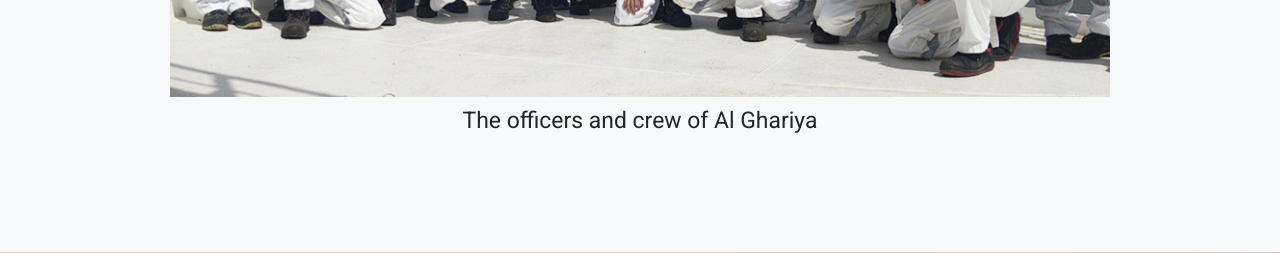
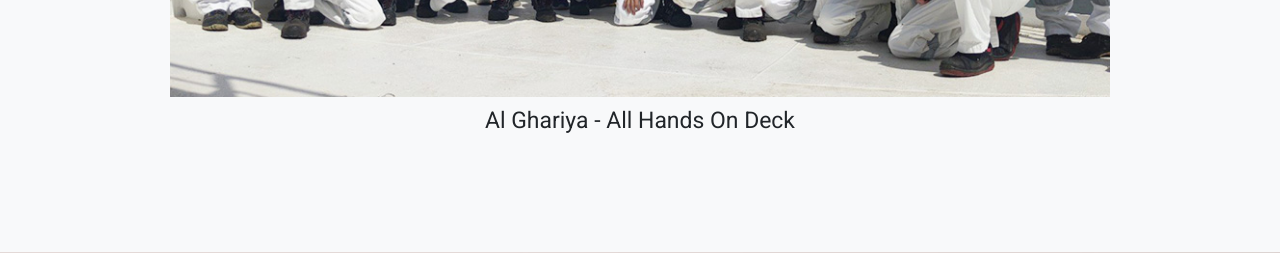
Before and after one commit to odedahay/dj-agile-app, a Django app: template templates/pages/index.html in a window 1280 px wide. Shown: the part 2005-2258 px from the top of the page. Run offline with Django 3.2, Linux system fonts and the light colour scheme; the template is opened without the code that fills it, so the values that code supplies are empty; some libraries are stand-ins or nearby versions.

Commit message:
Al Ghariya

```diff
--- a/templates/pages/index.html
+++ b/templates/pages/index.html
@@ -76,7 +76,7 @@
 
     <div class="wrapper wrapper__medium wrapper__b-margin wrapper__b-margin_jointeam">
        <img sizes="(min-width: 970px) 976px, 100vw" srcset="{% static 'images/banners/join-now-small.jpg' %} 565w, {% static 'images/banners/join-now-large.jpg'%} 976w, {% static 'images/banners/join-now-hi-dpi.jpg'%} 1952w" alt="Join Now!">
-       <div class="join-img-description"><h2>The officers and crew of Al Ghariya</h2></div>
+       <div class="join-img-description"><h2>Al Ghariya - All Hands On Deck</h2></div>
     </div>
   </div>
 
```
Also changed, not shown: 1 other file.
